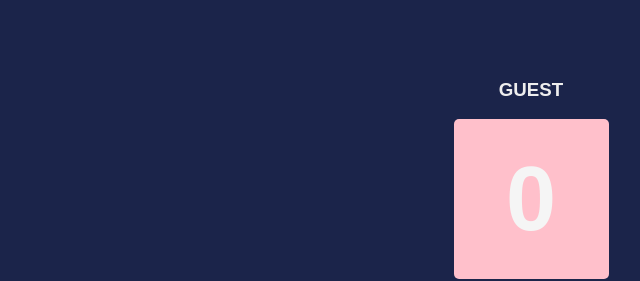
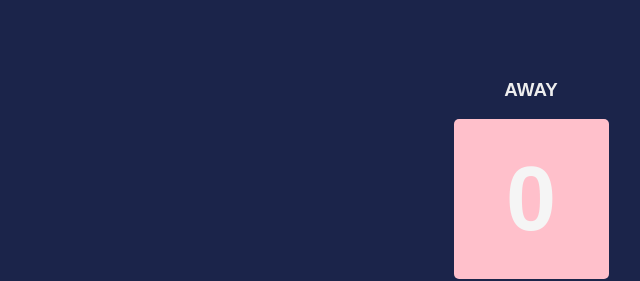
Before and after one commit to rgjack93-source/scoreboard, a plain HTML site: page index.html in a window 1280 px wide. Shown: the top 281 px of the page, 429-1069 px from the left. Drawn offline with Linux system fonts and the light colour scheme; a web font is replaced by a local one.

Commit message:
Update to Away

```diff
--- a/index.html
+++ b/index.html
@@ -16,7 +16,7 @@
             <button id="score3-btn" onclick="three()">+3</button>
         </div>
         <div>
-            <h3 class="Title">GUEST</h3>
+            <h3 class="Title">AWAY</h3>
             <h2 id="guesscore-el">0</h2>
             <button id="scoreg1-btn" onclick="oneG()">+1</button>
             <button id="scoreg2-btn" onclick="twoG()">+2</button>
```
